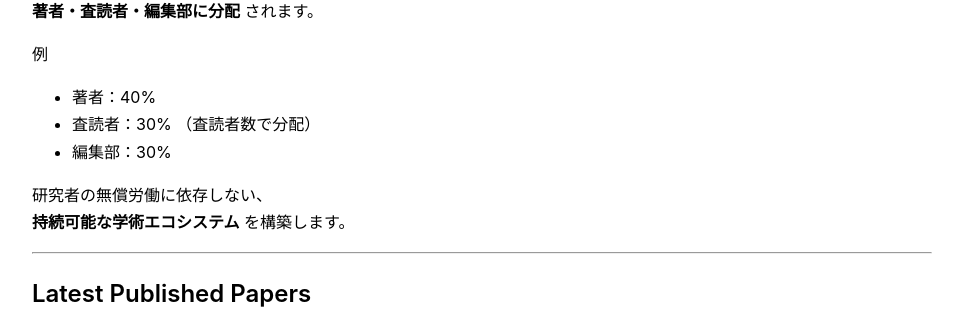
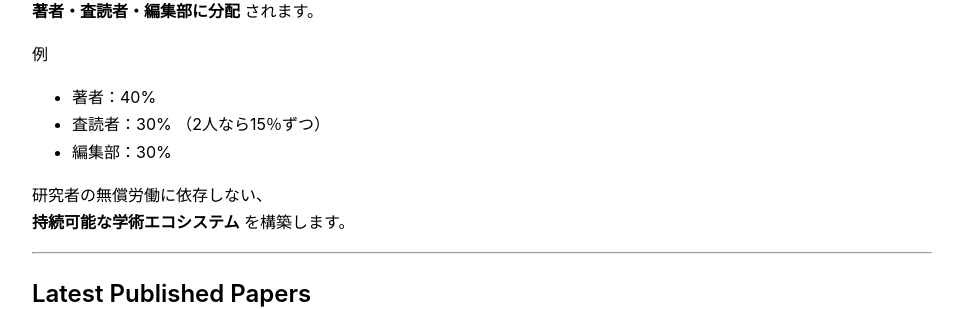
Before and after one commit to sails-journal/sails-journal.github.io, a Jekyll site: the page built from index.md, in a window 1280 px wide. Shown: the part 1517-1826 px from the top of the page, without its empty margins (158-1121 px from the left). Built offline with Jekyll 4.4.1, drawn with Linux system fonts in a browser that asks for light colours.

Commit message:
Clarify distribution percentages for authors and reviewers

```diff
--- a/index.md
+++ b/index.md
@@ -65,7 +65,7 @@ SAILS は、従来の「号単位の学会誌」ではなく、
 
 例
 - 著者：40%
-- 査読者：30%  （査読者数で分配）
+- 査読者：30%  （2人なら15％ずつ）
 - 編集部：30%
 
 研究者の無償労働に依存しない、
```
